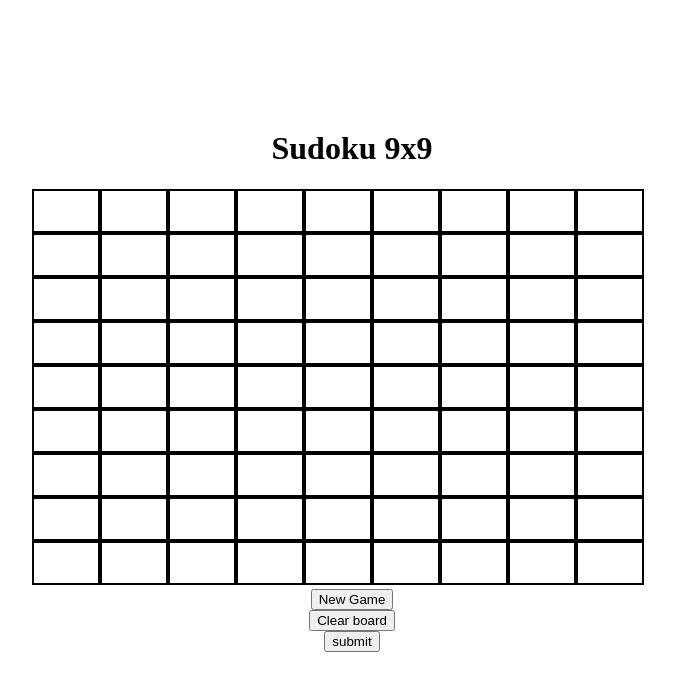
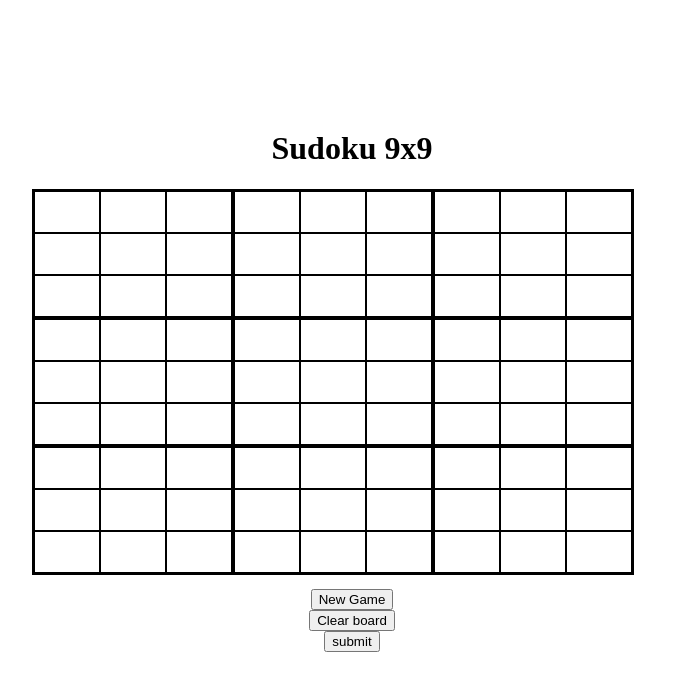
Before and after one commit to ommegamind/Sudoku, a React (Vite) app in the folder client/: page / in a window 1280 px wide. Shown: the top 690 px of the page, without its empty margins (288-963 px from the left). Built offline with nearby package versions, Linux system fonts and the light colour scheme.

Commit message:
board design complete

```diff
--- a/client/src/components/SudokuNine.jsx
+++ b/client/src/components/SudokuNine.jsx
@@ -136,7 +136,7 @@ export const SudokuNine = () => {
     fillBoard(elementCopy);
     const validator = elementCopy.map((row) => [...row]);
     setAnsValidate(validator);
-    createPuzzle(elementCopy, 30);
+    createPuzzle(elementCopy, 40);
     setBoardElement(elementCopy);
     setDisplayBoard(elementCopy);
     setDisplayResult("");
@@ -169,12 +169,30 @@ export const SudokuNine = () => {
     }
   };
 
+  const addBorder = (row, col) => {
+    let addClass = "";
+    if (row % 3 === 0) {
+      addClass += "top-border";
+    }
+    if (row === 8) {
+      addClass += " btm-border";
+    }
+    console.log(addClass);
+    if (col % 3 === 0) {
+      addClass += " left-border";
+    }
+    if (col === 8) {
+      addClass += " right-border";
+    }
+    return addClass;
+  };
+
   const boardBoxes = displayBoard.map((row, rIndex) =>
     row.map((num, cIndex) => {
       return (
         <input
           key={`${rIndex}${cIndex}`}
-          className="box"
+          className={`box ${addBorder(rIndex, cIndex)}`}
           value={`${num > 0 ? num : ""}`}
           onChange={(e) => puzzleInputHandle(e, rIndex, cIndex)}
         />
--- a/client/src/components/styles/SudokuNineStyle.css
+++ b/client/src/components/styles/SudokuNineStyle.css
@@ -11,10 +11,25 @@
 .box {
   height: 5vh;
   width: 5vw;
-  border-color: black;
-  border-style: solid;
+  border: 1px solid black;
   font-size: 3vh;
   text-align: center;
   padding: 0;
   margin: 0;
 }
+
+.box.top-border {
+  border-top: 3px solid black;
+}
+
+.box.btm-border {
+  border-bottom: 3px solid black;
+}
+
+.box.left-border {
+  border-left: 3px solid black;
+}
+
+.box.right-border {
+  border-right: 3px solid black;
+}
```
